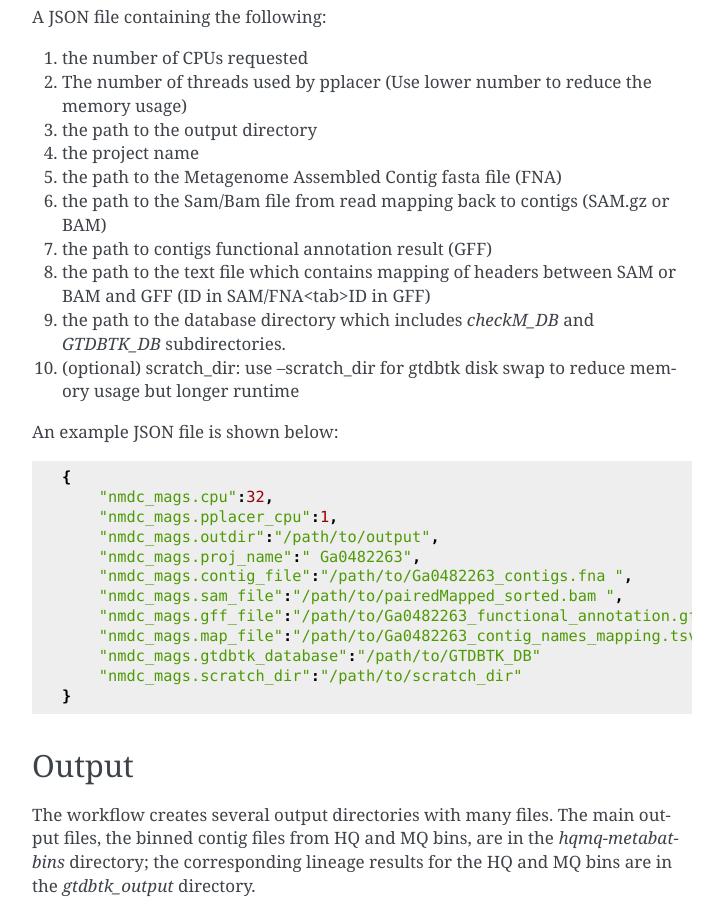
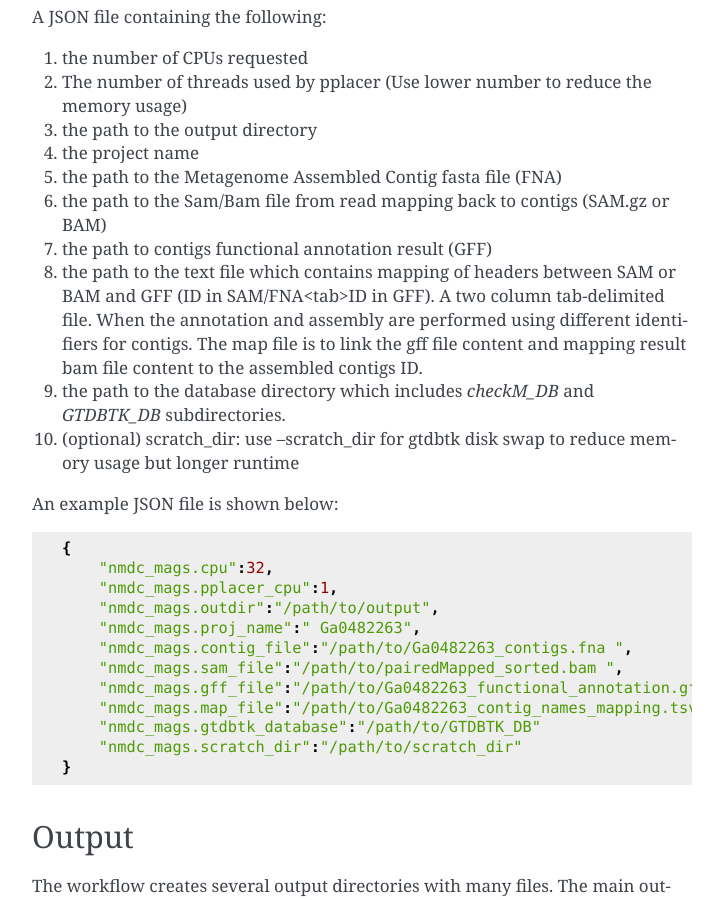
Before and after one commit to microbiomedata/metaMAGs, a Sphinx documentation site: the page built from docs/index.rst, in a window 1280 px wide and 900 px high, scrolled down 2254 px. Shown: the whole window, without its empty margins (388-1111 px from the left). Built offline with Sphinx 7.4.7, drawn with Linux system fonts in a browser that asks for light colours.

Commit message:
Update index.rst

```diff
--- a/docs/index.rst
+++ b/docs/index.rst
@@ -87,7 +87,7 @@ A JSON file containing the following:
 5. the path to the Metagenome Assembled Contig fasta file (FNA)
 6. the path to the Sam/Bam file from read mapping back to contigs (SAM.gz or BAM)
 7. the path to contigs functional annotation result (GFF)
-8. the path to the text file which contains mapping of headers between SAM or BAM and GFF (ID in SAM/FNA<tab>ID in GFF)
+8. the path to the text file which contains mapping of headers between SAM or BAM and GFF (ID in SAM/FNA<tab>ID in GFF). A two column tab-delimited file. When the annotation and assembly are performed using different identifiers for contigs. The map file is to link the gff file content and mapping result bam file content to the assembled contigs ID.
 9. the path to the database directory which includes *checkM_DB* and *GTDBTK_DB* subdirectories.
 10. (optional) scratch_dir: use --scratch_dir for gtdbtk disk swap to reduce memory usage but longer runtime
 
```
